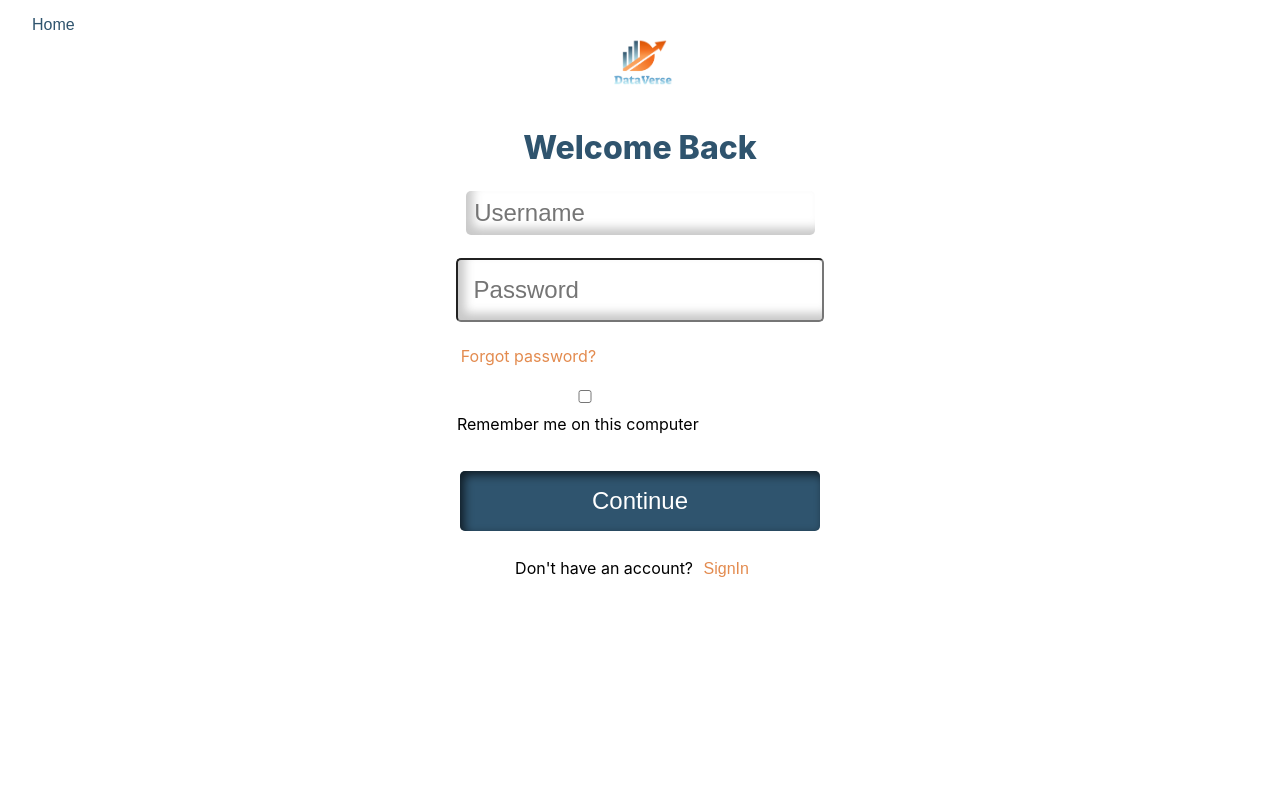
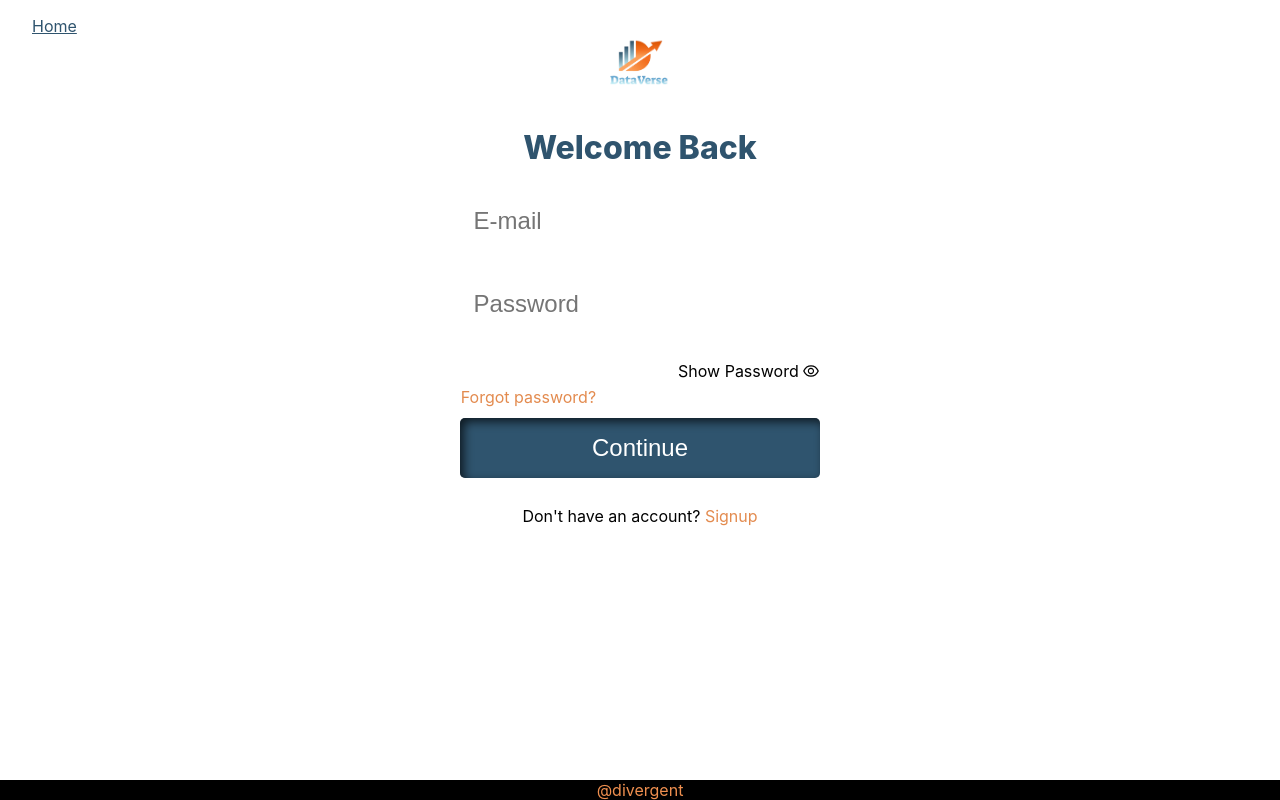
Before and after one commit to shdkavishka/Dataverse, a React (Vite) app in the folder dataverse/: page /Login in a window 1280 px wide. Built offline with nearby package versions, Linux system fonts and the light colour scheme.

Commit message:
Login modified

```diff
--- a/dataverse/src/Components/SignAndLogin/Login.css
+++ b/dataverse/src/Components/SignAndLogin/Login.css
@@ -1,5 +1,6 @@
 .Login{
     height: 100vh;
+
 }
 
 .logo-login{
@@ -19,25 +20,28 @@
 }
 
 .forgot-password{
-    padding-top: 1%;
     text-align: left;
     padding-left: 36%;
-
+    margin-top: -3%;
 }
 
 .forgot-password>a{
 
     color:#E38B4F ;
     text-decoration: none;
+
+}
+.forgot-password>a:hover{
+
+    text-decoration: underline;
 }
 .remember-me{
     padding-top: 1%;
     text-align: left;
-    padding-left: 35.7%;
+    padding-left: 30%;
     display: flex;
     padding-bottom: 2%;
 }
-
 
 .continue-btn{
     box-shadow: inset 4px 4px 10px #000000ac;
@@ -45,6 +49,7 @@
     padding: 1rem;
     width: 28.2%;
     border-radius: 5px;
+
     margin: 0.7rem;
     background-color: #2f546e;
     color: white;
@@ -55,7 +60,7 @@
 }
 
 
-.Login>button:nth-child(1){
+.home_link{
     border: none;
     background-color: white;
     color:#2f546e ;
@@ -65,8 +70,11 @@
     padding: 1rem;
     padding-left: 2rem;
 }
+.home_link:hover{
+    text-decoration: underline;
+}
 
-.signup-link>p>button{
+.link{
     border: none;
     background-color: white;
     color:#E38B4F ;
@@ -74,6 +82,9 @@
     font-size: 1rem;
 }
 
+.link:hover{
+   text-decoration: underline;
+}
 .social-btn{
     box-shadow: 0 7px 8px #888888;
     background-color: white;
@@ -93,12 +104,3 @@
     float: left;
     margin-left: 2rem;
 }
-
-.input {
-    box-shadow: inset 7px -7px 10px #88888874;
-    font-size: 1.5rem;
-    padding: 1rem;
-    width: 26%;
-    border-radius: 5px;
-    margin: 0.7rem;
-  }
--- a/dataverse/src/Components/SignAndLogin/Login.jsx
+++ b/dataverse/src/Components/SignAndLogin/Login.jsx
@@ -1,38 +1,115 @@
-import React from 'react';
+// src/components/Login.js
+import React, { useState } from 'react';
 import './Login.css';
+import { useNavigate, Link } from 'react-router-dom';
+import logo from "../../assets/logo2.png";
+import axios from 'axios';
+import "../../App.css";
+import { EyeInvisibleOutlined, EyeOutlined } from '@ant-design/icons';
+import Toast from "../Toast/Toast";
+import Footer from "../footer-all/footer"
+import Cookies from 'universal-cookie'
 
-import { useNavigate } from 'react-router-dom';
-import logo from "../../assets/logo2.png";
-
+// AH-- login
 const Login = () => {
   const navigate = useNavigate();
+  // AH-- cookies object to handle cookies
+  const cookies=new Cookies();
+  const [passwordVisibility, setPasswordVisibility] = useState(false);
+  const [email, setEmail] = useState('');
+  const [password, setPassword] = useState('');
+  const [redirect, setRedirect] = useState(false);
+  const [toastMessage, setToastMessage] = useState("");
+  const [toastType, setToastType] = useState("");
+
+
+// AH-- Handles form submission for login
+// AH-- continue
+  const submit = async (e) => {
+    e.preventDefault();
+    if (!email || !password) {
+      showToast( "All Fields are required" ,"error")
+      return;
+    }
+
+     // AH-- Make a POST request to the login endpoint
+    try {
+      const response = await axios.post('http://localhost:8000/api/login', {
+        email,
+        password
+      }, {
+        headers: {
+          'Content-Type': 'application/json'
+        },
+        credentials: 'include',
+      });
+
+      console.log(response.data);
+      const jwt_token = response.data.jwt;
+      const expiryDate = new Date();
+      expiryDate.setDate(expiryDate.getDate() + 1);
+
+      // AH-- Set JWT token in cookies
+      cookies.set("jwt", jwt_token, {
+        path: '/',
+        expires: expiryDate,
+        secure: true,
+        sameSite: 'strict'
+      });
+
+      setRedirect(true);
+      showToast("Logged in successfully", "success");
+    } catch (error) {
+
+      console.error('Error:', error);
+      showToast("Failed to Login. Please try again.", "error");
+
+    }
+  };
+
+  // AH-- redirect if login succeess
+  if (redirect) {
+    navigate('Dashboard');
+  }
+
+  // AH-- for toast
+  const showToast = (message, type) => {
+    setToastMessage(message);
+    setToastType(type);
+    setTimeout(() => {
+      setToastMessage("");
+      setToastType("");
+    }, 3000);
+  };
 
   return (
     <div className='Login'>
-      <button onClick={() => navigate(-1)}>Home</button>
-      <img
-        src={logo}
-        alt="logo-login"
-        className="logo-login"
-      />
+
+      <Link className="home_link" to="/Home">Home</Link>
+      {toastMessage && (
+            <Toast message={toastMessage} type={toastType} onClose={() => setToastMessage("")} />
+          )}
+      <img src={logo} alt="logo-login" className="logo-login" />
 
       <div className="openText">Welcome Back</div>
       <div>
-        <form className="login-form">
-          <div><input type="text" className="input" placeholder="Username" /></div>
-          <div><input type="password" className="input" placeholder="Password" /></div>
-          <div className="forgot-password">
-            <a href="#">Forgot password?</a>
+        <form className="login-form" onSubmit={submit}>
+          <div><input type="email" className="input2" placeholder="E-mail" onChange={e => setEmail(e.target.value)} /></div>
+          <div><input type={passwordVisibility ? " " : "password"} className="input2" placeholder="Password" onChange={e => setPassword(e.target.value)} /></div>
+          <div>
+            <div className='passwordVisibility' onClick={() => setPasswordVisibility(!passwordVisibility)}> {passwordVisibility ? (<p>Hide Password <EyeInvisibleOutlined /></p>) : (<p>Show Password <EyeOutlined /></p>)}</div>
+            <div className="forgot-password">
+              <Link to="/ResetPassword">Forgot password?</Link>
+            </div>
           </div>
-          <div className="remember-me">
-            <label><input type="checkbox" name="remember" /> Remember me on this computer</label>
-          </div>
-          <button type="submit" className="continue-btn" onClick={() => navigate('/dashboard')}>Continue</button>
+
+          <button type="submit" className="continue-btn" >Continue</button>
           <div className="signup-link">
-            <p>Don't have an account? <button onClick={() => navigate('/Signin')}>SignIn</button></p>
+            <p>Don't have an account? <Link className='link' to="/Signin">Signup</Link></p>
           </div>
         </form>
       </div>
+      <Footer/>
     </div>
   );
 }
```
